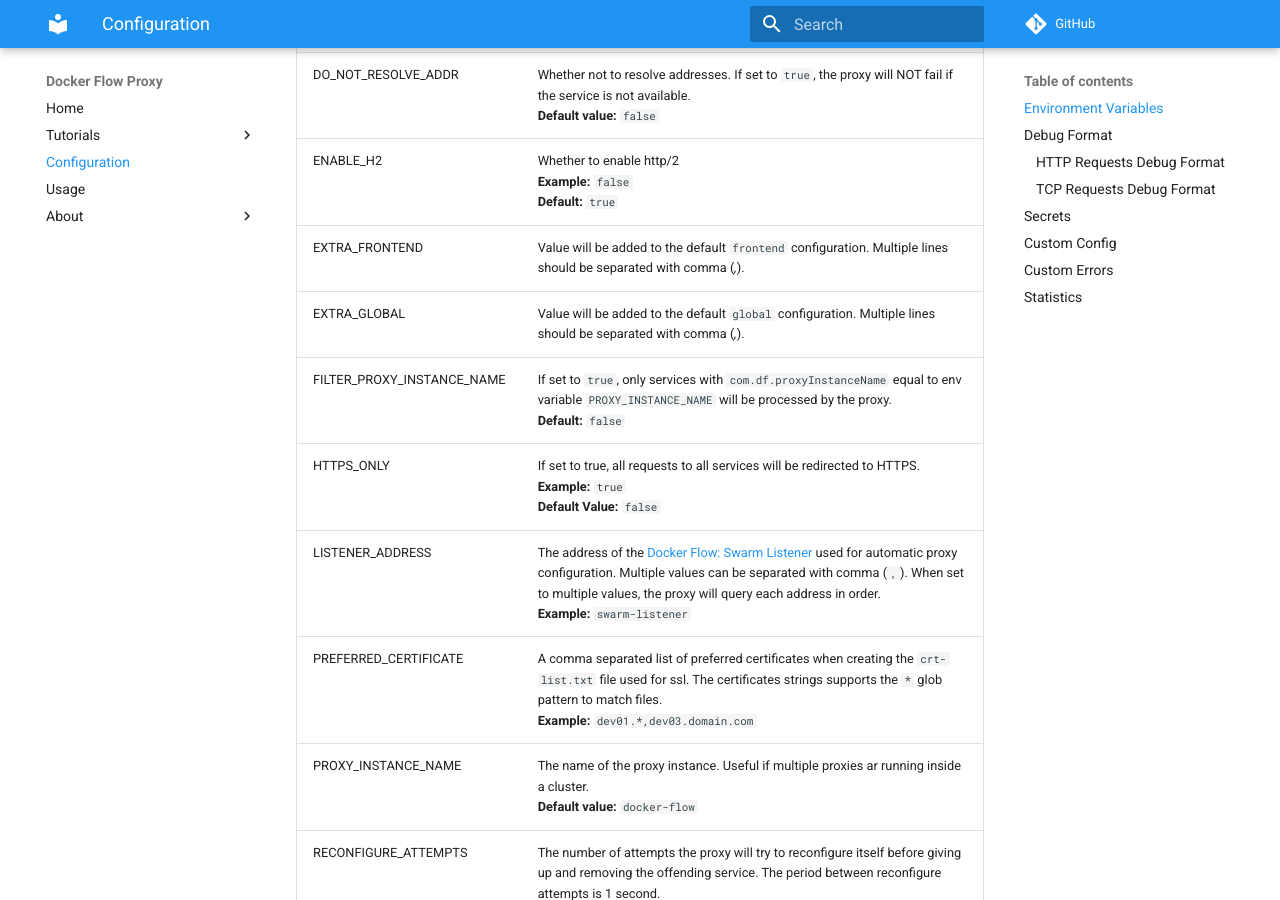
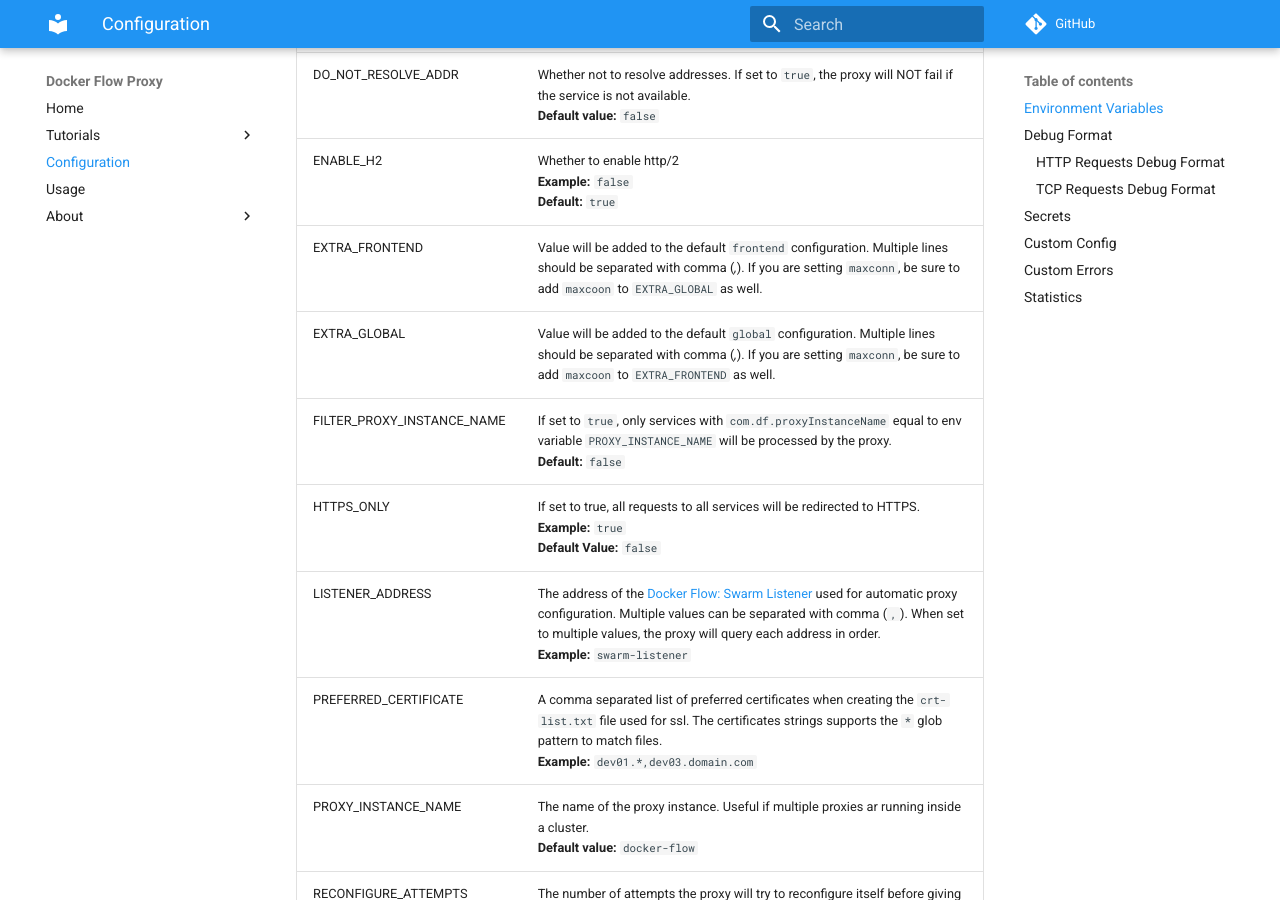
Before and after one commit to docker-flow/docker-flow-proxy, an MkDocs documentation site: the page built from docs/config.md, in a window 1280 px wide and 900 px high, scrolled down 3157 px. Built offline with MkDocs 1.6.1 and Material for MkDocs 9.7.7, drawn with Linux system fonts in a browser that asks for light colours; comment, search, counter and statistics services are not loaded; old or Windows-style settings are respelled for this version of MkDocs.

Commit message:
DOC: Adds note about maxconn (#78)

```diff
--- a/docs/config.md
+++ b/docs/config.md
@@ -29,8 +29,8 @@ The following environment variables can be used to configure the *Docker Flow Pr
 |DEFAULT_REQ_MODE   |The default request mode used by the proxy.<br>**Default value:** `http`|
 |DO_NOT_RESOLVE_ADDR|Whether not to resolve addresses. If set to `true`, the proxy will NOT fail if the service is not available.<br>**Default value:** `false`|
 |ENABLE_H2          |Whether to enable http/2<br>**Example:** `false`<br>**Default:** `true`|
-|EXTRA_FRONTEND     |Value will be added to the default `frontend` configuration. Multiple lines should be separated with comma (*,*).|
-|EXTRA_GLOBAL       |Value will be added to the default `global` configuration. Multiple lines should be separated with comma (*,*).|
+|EXTRA_FRONTEND     |Value will be added to the default `frontend` configuration. Multiple lines should be separated with comma (*,*). If you are setting `maxconn`, be sure to add `maxcoon` to `EXTRA_GLOBAL` as well.|
+|EXTRA_GLOBAL       |Value will be added to the default `global` configuration. Multiple lines should be separated with comma (*,*). If you are setting `maxconn`, be sure to add `maxcoon` to `EXTRA_FRONTEND` as well.|
 |FILTER_PROXY_INSTANCE_NAME|If set to `true`, only services with `com.df.proxyInstanceName` equal to env variable `PROXY_INSTANCE_NAME` will be processed by the proxy.<br>**Default:** `false`|
 |HTTPS_ONLY         |If set to true, all requests to all services will be redirected to HTTPS.<br>**Example:** `true`<br>**Default Value:** `false`|
 |LISTENER_ADDRESS   |The address of the [Docker Flow: Swarm Listener](https://github.com/docker-flow/docker-flow-swarm-listener) used for automatic proxy configuration. Multiple values can be separated with comma (`,`). When set to multiple values, the proxy will query each address in order.<br>**Example:** `swarm-listener`|
```
